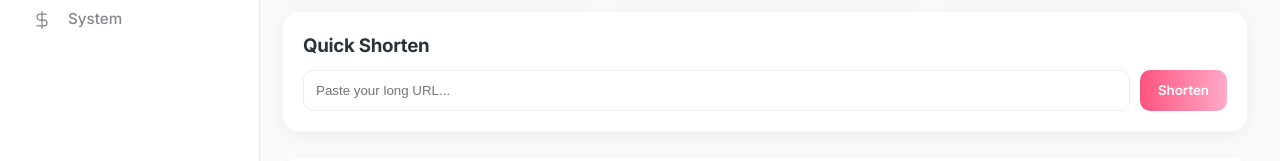
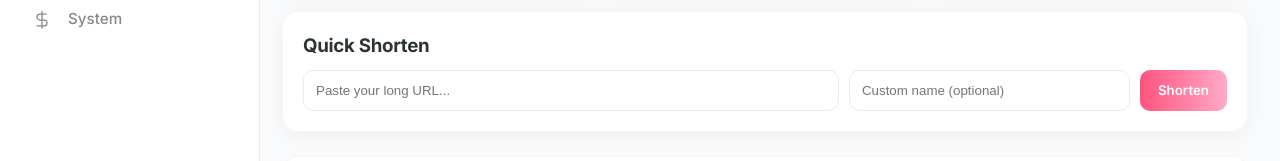
Before and after one commit to NavyaMariamJohn/ziplo, a React (Vite) app in the folder frontend/: page /dashboard in a window 1280 px wide. Shown: the part 343-504 px from the top of the page. Built offline with nearby package versions, Linux system fonts and the light colour scheme; no server answers; sample sign-in values are in the browser's storage.

Commit message:
Added customization of links for registered users

```diff
--- a/frontend/src/pages/dashboard/Dashboard.css
+++ b/frontend/src/pages/dashboard/Dashboard.css
@@ -76,8 +76,15 @@
   gap: 10px;
 }
 
+.quick-row input[type="url"] {
+  flex: 2;
+}
+
+.custom-code-input {
+  flex: 1;
+}
+
 .quick-row input {
-  flex: 1;
   padding: 12px;
   border-radius: 10px;
   border: 1px solid var(--color-border);
--- a/frontend/src/pages/dashboard/Dashboard.jsx
+++ b/frontend/src/pages/dashboard/Dashboard.jsx
@@ -14,6 +14,7 @@ import './Dashboard.css';
 function Dashboard() {
 
   const [newUrl, setNewUrl] = useState("");
+  const [customCode, setCustomCode] = useState("");
   const [loading, setLoading] = useState(false);
   const [createdShortUrl, setCreatedShortUrl] = useState("");
   const [urls, setUrls] = useState([]);
@@ -60,7 +61,10 @@ function Dashboard() {
         headers: {
           "Content-Type": "application/json",
         },
-        body: JSON.stringify({ original_url: newUrl }),
+        body: JSON.stringify({
+          original_url: newUrl,
+          custom_code: customCode.trim()
+        }),
       });
 
       const data = await res.json();
@@ -69,6 +73,7 @@ function Dashboard() {
         const full = `http://localhost:5000/api/${data.short_code}`;
         setCreatedShortUrl(full);
         setNewUrl("");
+        setCustomCode("");
         toast.success("Link created 🚀");
         fetchUrls();
       } else {
@@ -116,6 +121,14 @@ function Dashboard() {
                 onChange={(e) => setNewUrl(e.target.value)}
               />
 
+              <input
+                type="text"
+                className="custom-code-input"
+                placeholder="Custom name (optional)"
+                value={customCode}
+                onChange={(e) => setCustomCode(e.target.value)}
+              />
+
               <button onClick={handleCreate} disabled={loading}>
                 {loading ? "Creating..." : "Shorten"}
               </button>
```
Also changed, not shown: 1 other file (tests, documents, lock files or other folders).
